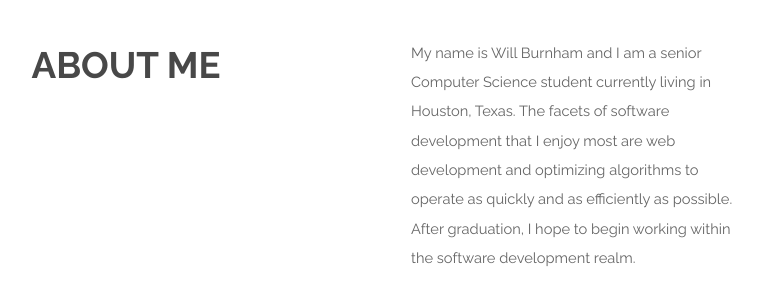
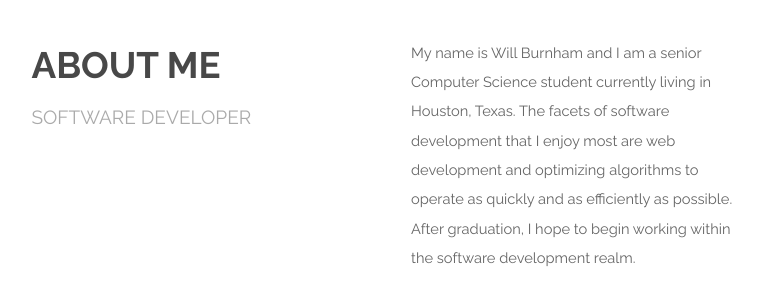
Before and after one commit to WillBurnham/personal-website, a Flask app: page / in a window 1280 px wide. Shown: the part 692-992 px from the top of the page, without its empty margins (251-1012 px from the left). Run offline with Flask 2, Linux system fonts and the light colour scheme.

Commit message:
Update index.html

```diff
--- a/templates/index.html
+++ b/templates/index.html
@@ -38,6 +38,7 @@
 							<div class="6u 12u$(medium)">
 								<header class="major">
 									<h2>About Me</h2>
+									<p>Software Developer</p>
 								</header>
 							</div>
 							<div class="6u$ 12u$(medium)">
```
